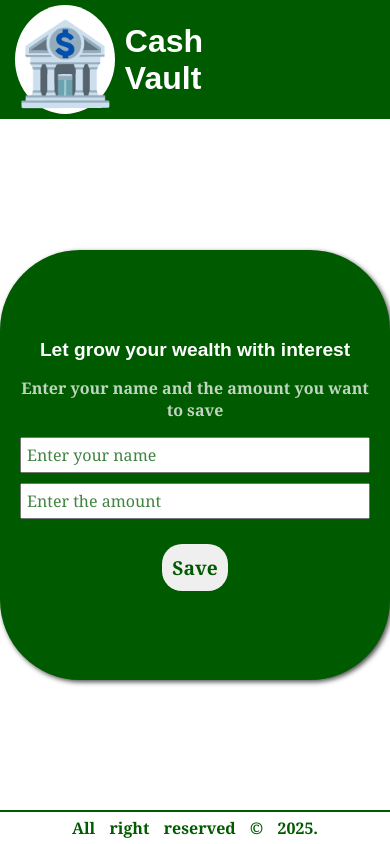
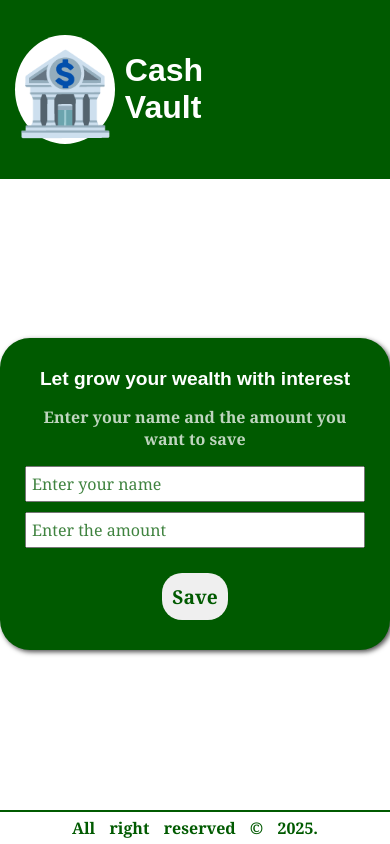
Before and after one commit to Prince-R20/Cash-vault, a plain HTML site: page index.html in a window 390 px wide. Drawn offline with Linux system fonts and the light colour scheme.

Commit message:
Added responsiveness

```diff
--- a/style.css
+++ b/style.css
@@ -9,9 +9,12 @@
 body{
     margin: 0;
     height: 100vh;
-    overflow: hidden;
     display: flex;
     flex-direction: column;
+
+    @media (height > 200px) {
+        overflow: hidden;
+    }
 }
 #information{
     position: absolute;
@@ -28,6 +31,7 @@ header{
     display: flex;
     align-items: center;
     padding: 5px 15px;
+    height: 20vh;
 }
 header > span{
     font-size: 5rem;
@@ -67,12 +71,10 @@ main{
     display: flex;
     flex-direction: column;
     justify-content: center;
-    padding: 15px 20px;
+    padding: 30px 25px;
     text-align: center;
-    width: 350px;
-    min-height: 400px;
     background-color: var(--color-dgreen);
-    border-radius: 5rem;
+    border-radius: 30px;
     box-shadow: 2px 2px 5px rgba(0,0,0, 70%);
 }
 .text{
@@ -202,6 +204,7 @@ main{
     font-size: 1.5rem;
     color: white;
     font-weight: bold;
+    text-align: center;
 }
 #Form form{
     text-align: center;
@@ -215,6 +218,7 @@ main{
     border: none;
     border-radius: 20px;
     text-align: center;
+    border: 2px solid var(--color-tgreen);
 }
 #Form form button{
     margin-top: 20px;
```
